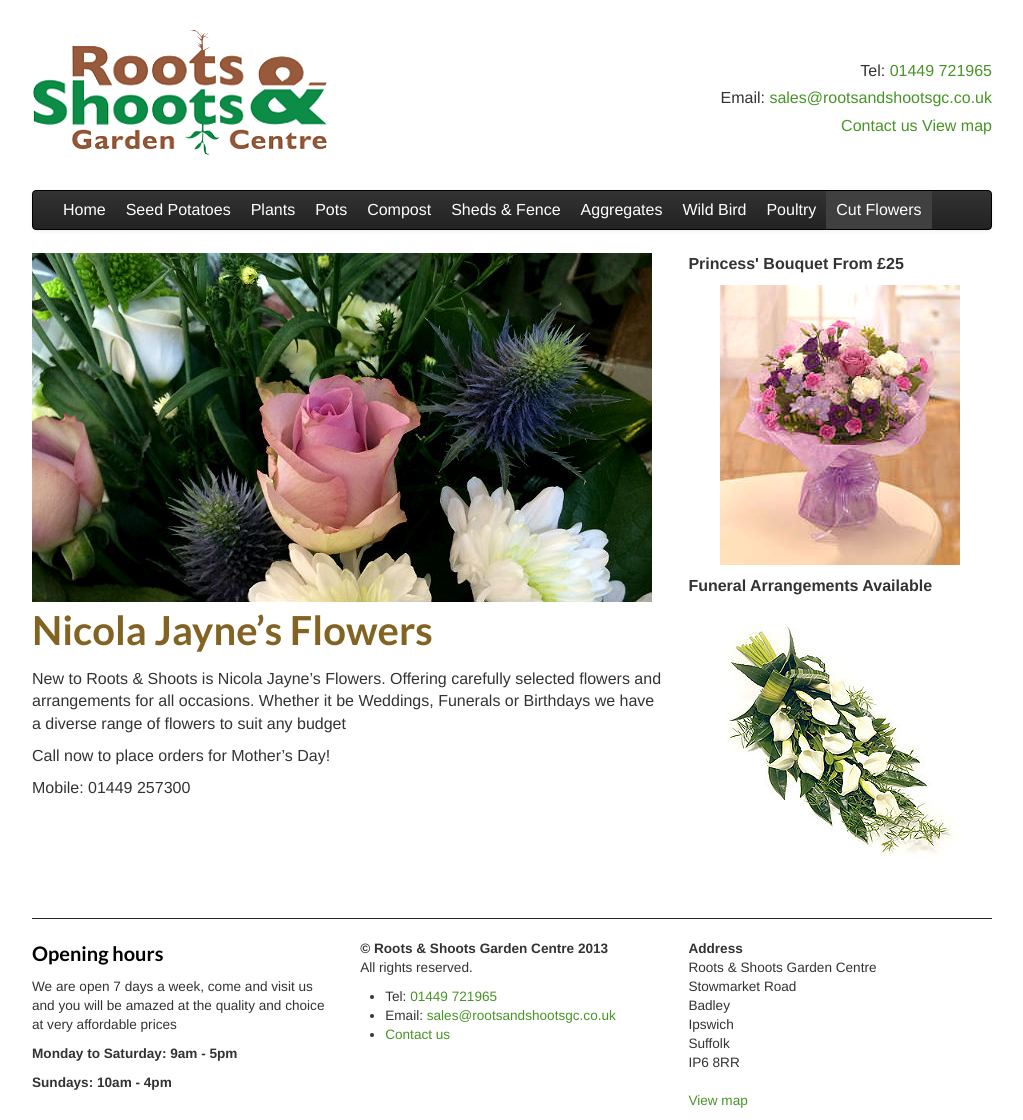
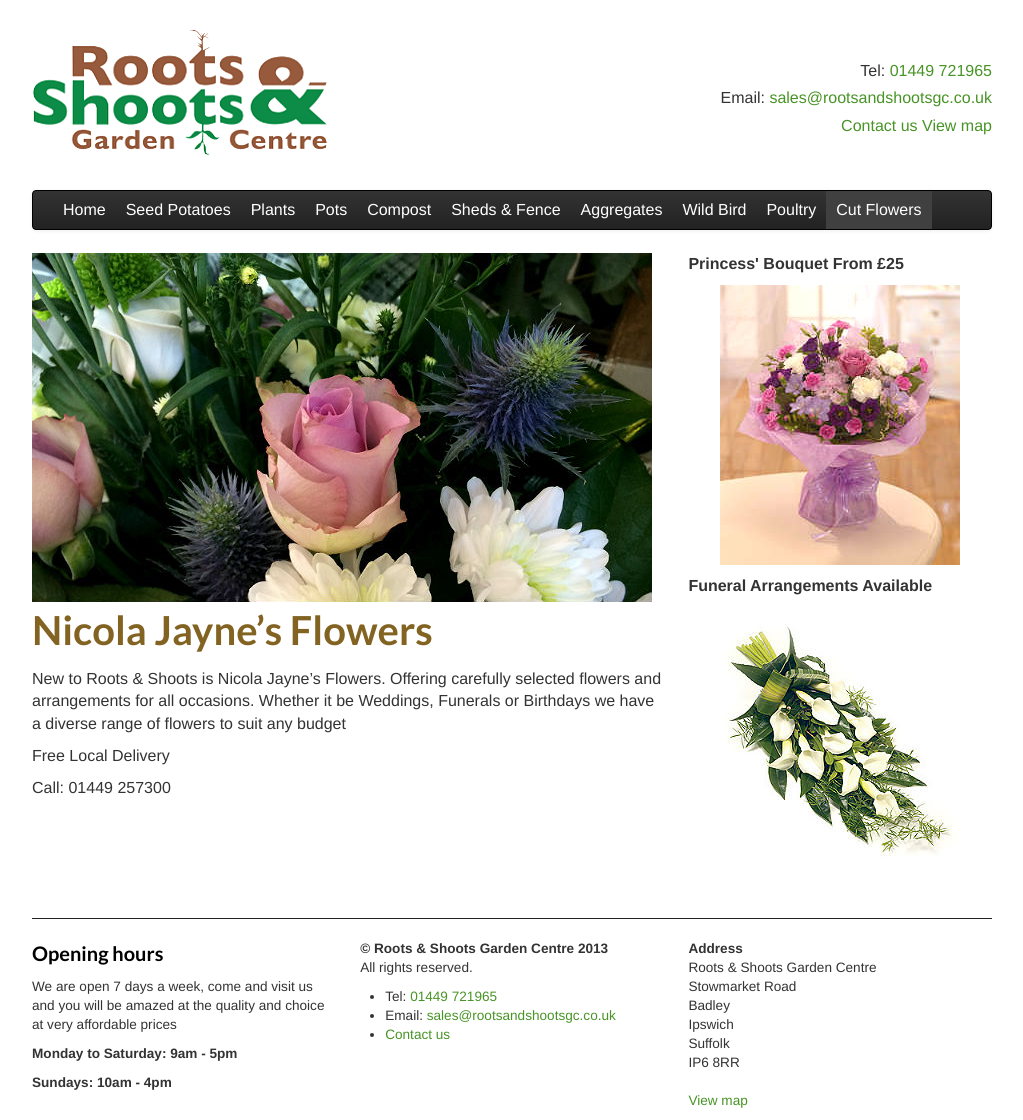
Before and after one commit to RootsShoots/site, a Jekyll site: the page built from NicolaJaynes.md, in a window 1280 px wide. Shown: the whole page, without its empty margins (128-1151 px from the left). Built offline with Jekyll 4.4.1, drawn with Linux system fonts in a browser that asks for light colours; nearby versions of some CDN libraries.

Commit message:
s5edrftyguhijpo

```diff
--- a/NicolaJaynes.md
+++ b/NicolaJaynes.md
@@ -15,7 +15,7 @@
 
 New to Roots & Shoots is Nicola Jayne's Flowers. Offering carefully selected flowers and arrangements for all occasions. Whether it be Weddings, Funerals or Birthdays we have a diverse range of flowers to suit any budget
 
-Call now to place orders for Mother's Day!
+Free Local Delivery
 
 
-Mobile: 01449 257300
+Call: 01449 257300
```
